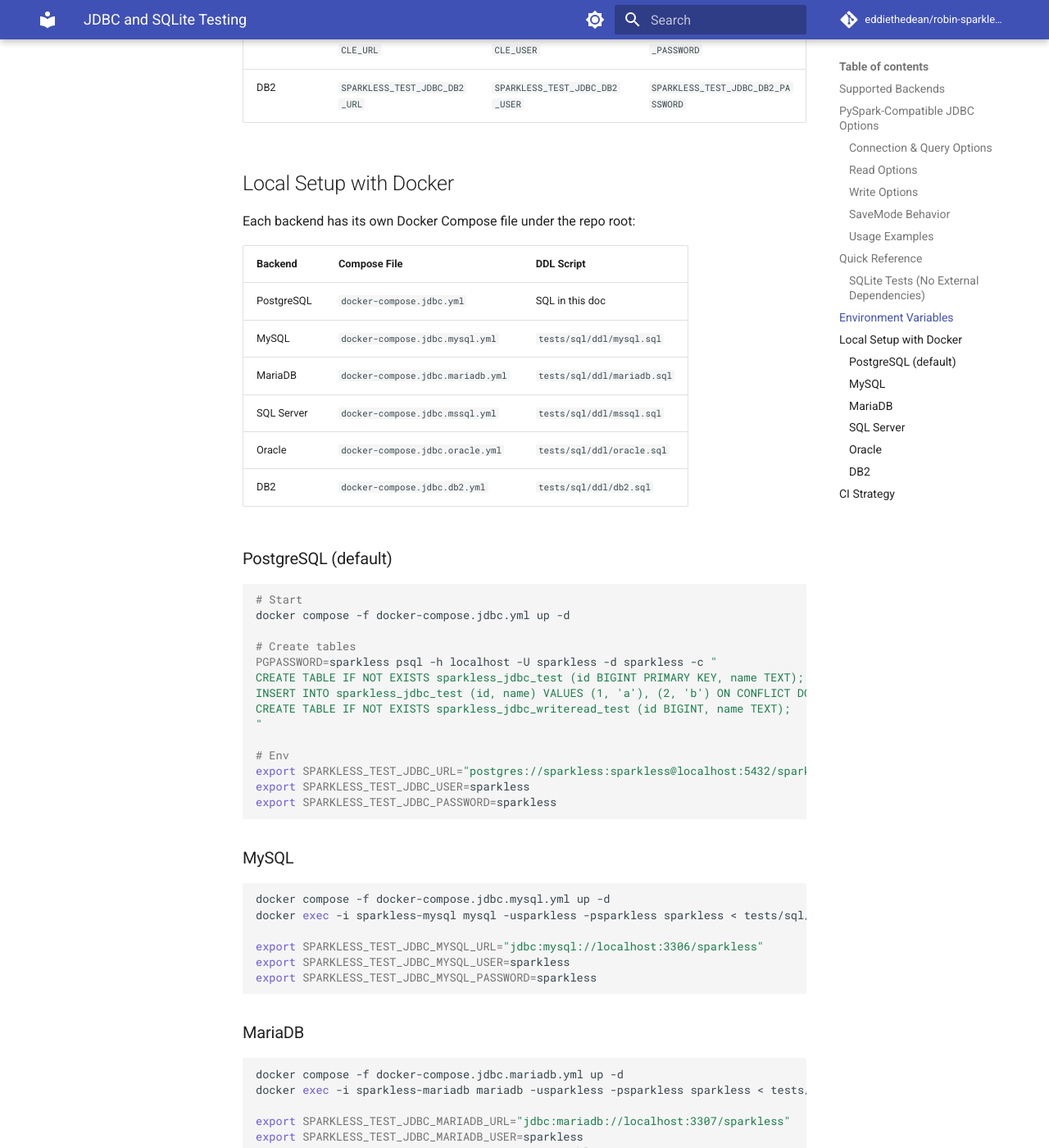
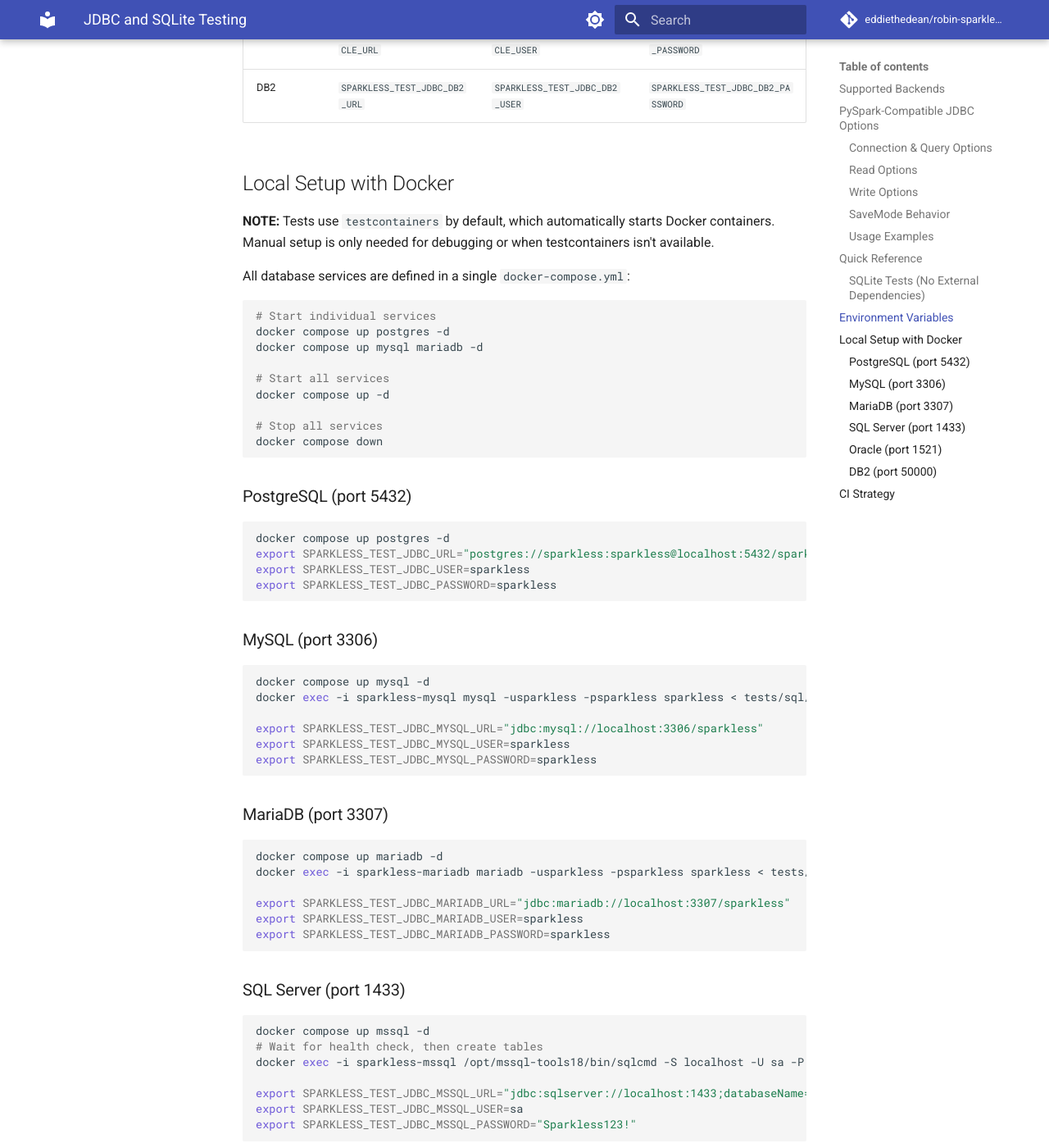
Before and after one commit to eddiethedean/robin-sparkless, an MkDocs documentation site: the page built from docs/JDBC_TESTING.md, in a window 1280 px wide and 1400 px high, scrolled down 4440 px. Shown: the whole window at 82% size. Built offline with MkDocs 1.6.1 and Material for MkDocs 9.7.7, drawn with Linux system fonts in a browser that asks for light colours; comment, search, counter and statistics services are not loaded; some of the changed text lies outside the part shown.

Commit message:
chore: Consolidate docker-compose files into single file
- Merge 6 separate docker-compose.jdbc.*.yml files into docker-compose.yml
- Update JDBC_TESTING.md to reference consolidated file
- Note that tests use testcontainers by default (auto-starts containers)

````diff
--- a/docs/JDBC_TESTING.md
+++ b/docs/JDBC_TESTING.md
@@ -131,40 +131,35 @@ Each backend uses its own `SPARKLESS_TEST_JDBC_<DB>_URL`, `_USER`, `_PASSWORD`:
 
 ## Local Setup with Docker
 
-Each backend has its own Docker Compose file under the repo root:
+**NOTE:** Tests use `testcontainers` by default, which automatically starts Docker containers. Manual setup is only needed for debugging or when testcontainers isn't available.
 
-| Backend | Compose File | DDL Script |
-|---------|--------------|------------|
-| PostgreSQL | `docker-compose.jdbc.yml` | SQL in this doc |
-| MySQL | `docker-compose.jdbc.mysql.yml` | `tests/sql/ddl/mysql.sql` |
-| MariaDB | `docker-compose.jdbc.mariadb.yml` | `tests/sql/ddl/mariadb.sql` |
-| SQL Server | `docker-compose.jdbc.mssql.yml` | `tests/sql/ddl/mssql.sql` |
-| Oracle | `docker-compose.jdbc.oracle.yml` | `tests/sql/ddl/oracle.sql` |
-| DB2 | `docker-compose.jdbc.db2.yml` | `tests/sql/ddl/db2.sql` |
-
-### PostgreSQL (default)
+All database services are defined in a single `docker-compose.yml`:
 
 ```bash
-# Start
-docker compose -f docker-compose.jdbc.yml up -d
+# Start individual services
+docker compose up postgres -d
+docker compose up mysql mariadb -d
 
-# Create tables
-PGPASSWORD=sparkless psql -h localhost -U sparkless -d sparkless -c "
-CREATE TABLE IF NOT EXISTS sparkless_jdbc_test (id BIGINT PRIMARY KEY, name TEXT);
-INSERT INTO sparkless_jdbc_test (id, name) VALUES (1, 'a'), (2, 'b') ON CONFLICT DO NOTHING;
-CREATE TABLE IF NOT EXISTS sparkless_jdbc_writeread_test (id BIGINT, name TEXT);
-"
+# Start all services
+docker compose up -d
 
-# Env
+# Stop all services
+docker compose down
+```
+
+### PostgreSQL (port 5432)
+
+```bash
+docker compose up postgres -d
 export SPARKLESS_TEST_JDBC_URL="postgres://sparkless:sparkless@localhost:5432/sparkless"
 export SPARKLESS_TEST_JDBC_USER=sparkless
 export SPARKLESS_TEST_JDBC_PASSWORD=sparkless
 ```
 
-### MySQL
+### MySQL (port 3306)
 
 ```bash
-docker compose -f docker-compose.jdbc.mysql.yml up -d
+docker compose up mysql -d
 docker exec -i sparkless-mysql mysql -usparkless -psparkless sparkless < tests/sql/ddl/mysql.sql
 
 export SPARKLESS_TEST_JDBC_MYSQL_URL="jdbc:mysql://localhost:3306/sparkless"
@@ -172,10 +167,10 @@ export SPARKLESS_TEST_JDBC_MYSQL_USER=sparkless
 export SPARKLESS_TEST_JDBC_MYSQL_PASSWORD=sparkless
 ```
 
-### MariaDB
+### MariaDB (port 3307)
 
 ```bash
-docker compose -f docker-compose.jdbc.mariadb.yml up -d
+docker compose up mariadb -d
 docker exec -i sparkless-mariadb mariadb -usparkless -psparkless sparkless < tests/sql/ddl/mariadb.sql
 
 export SPARKLESS_TEST_JDBC_MARIADB_URL="jdbc:mariadb://localhost:3307/sparkless"
@@ -183,10 +178,10 @@ export SPARKLESS_TEST_JDBC_MARIADB_USER=sparkless
 export SPARKLESS_TEST_JDBC_MARIADB_PASSWORD=sparkless
 ```
 
-### SQL Server
+### SQL Server (port 1433)
 
 ```bash
-docker compose -f docker-compose.jdbc.mssql.yml up -d
+docker compose up mssql -d
 # Wait for health check, then create tables
 docker exec -i sparkless-mssql /opt/mssql-tools18/bin/sqlcmd -S localhost -U sa -P "Sparkless123!" -C -i /dev/stdin < tests/sql/ddl/mssql.sql
 
@@ -195,11 +190,11 @@ export SPARKLESS_TEST_JDBC_MSSQL_USER=sa
 export SPARKLESS_TEST_JDBC_MSSQL_PASSWORD="Sparkless123!"
 ```
 
-### Oracle
+### Oracle (port 1521)
 
 ```bash
-docker compose -f docker-compose.jdbc.oracle.yml up -d
-# Wait ~1-2 minutes for startup, then:
+docker compose up oracle -d
+# Wait ~2-3 minutes for startup, then:
 docker exec -i sparkless-oracle sqlplus system/oracle@FREEPDB1 < tests/sql/ddl/oracle.sql
 
 export SPARKLESS_TEST_JDBC_ORACLE_URL="jdbc:oracle:thin:@//localhost:1521/FREEPDB1"
@@ -207,12 +202,12 @@ export SPARKLESS_TEST_JDBC_ORACLE_USER=system
 export SPARKLESS_TEST_JDBC_ORACLE_PASSWORD=oracle
 ```
 
-### DB2
+### DB2 (port 50000)
 
-DB2 requires ODBC driver manager (`brew install unixodbc` on macOS, `apt install unixodbc-dev` on Linux) and the IBM DB2 ODBC driver.
+DB2 requires ODBC driver manager (`brew install unixodbc` on macOS, `apt install unixodbc-dev` on Linux).
 
 ```bash
-docker compose -f docker-compose.jdbc.db2.yml up -d
+docker compose up db2 -d
 # Wait several minutes for first startup, then:
 docker exec -i sparkless-db2 su - db2inst1 -c "db2 connect to SPARKDB && db2 -tvf /dev/stdin" < tests/sql/ddl/db2.sql
 
````
Also changed, not shown: docker-compose.jdbc.db2.yml (deleted, +0 -39 lines), docker-compose.jdbc.mariadb.yml (deleted, +0 -29 lines), docker-compose.jdbc.mssql.yml (deleted, +0 -32 lines), docker-compose.jdbc.mysql.yml (deleted, +0 -29 lines), docker-compose.jdbc.oracle.yml (deleted, +0 -29 lines), docker-compose.jdbc.yml (deleted, +0 -29 lines), docker-compose.yml (added, +122 -0 lines).
